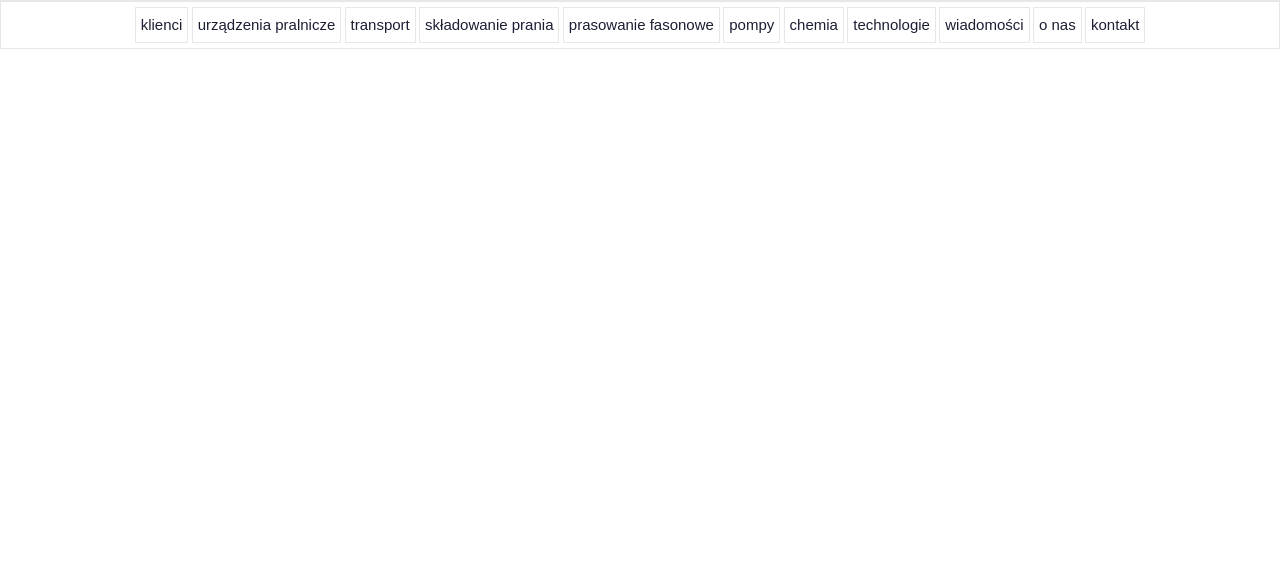
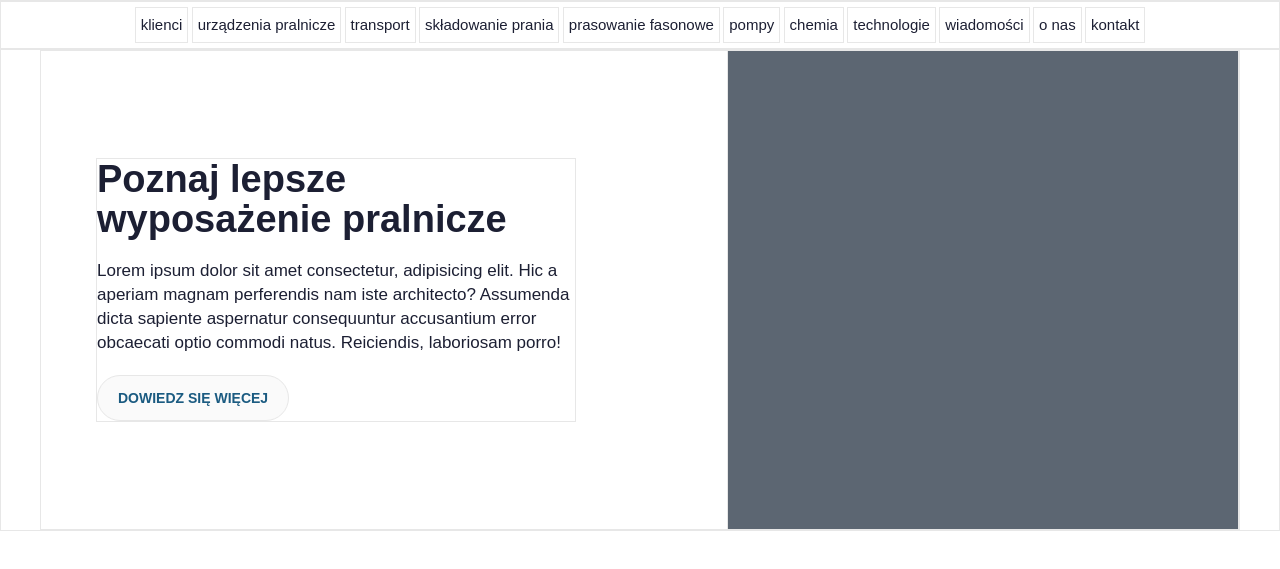
Before and after one commit to krystek77/www, a React app in the folder client/: page / in a window 1280 px wide. Shown: the part 71-640 px from the top of the page. Built offline with nearby package versions, Linux system fonts and the light colour scheme; a web font is replaced by a local one.

Commit message:
Prepare hero structure

```diff
--- a/client/src/components/App.js
+++ b/client/src/components/App.js
@@ -4,6 +4,7 @@ import Toolbar from './Toolbar';
 import Navigation from './Navigation';
 import Submenu from './Submenu';
 import Sidebar from './Sidebar';
+import Hero from './Hero';
 
 function App() {
   return (
@@ -11,6 +12,7 @@ function App() {
       <Router>
         <Toolbar />
         <Navigation />
+        <Hero />
         <Submenu />
         <Sidebar />
       </Router>
--- /dev/null
+++ b/client/src/components/Hero.js
@@ -0,0 +1,31 @@
+import { Link } from 'react-router-dom';
+function Hero() {
+  return (
+    <header className='hero'>
+      <div className='hero__wrapper'>
+        <article className='hero__content'>
+          <h1 className='hero__title'>Poznaj lepsze wyposażenie pralnicze</h1>
+          <p className='hero__description'>
+            Lorem ipsum dolor sit amet consectetur, adipisicing elit. Hic a
+            aperiam magnam perferendis nam iste architecto? Assumenda dicta
+            sapiente aspernatur consequuntur accusantium error obcaecati optio
+            commodi natus. Reiciendis, laboriosam porro!
+          </p>
+          <Link className='btn btn--action' type='button' to='/'>
+            Dowiedz się więcej
+          </Link>
+        </article>
+        <div className='hero__image'>
+          <img
+            className='hero__bg'
+            src='../assets/images/poznaj_test.png'
+            alt='hero1'
+            width='512'
+            height='820'
+          />
+        </div>
+      </div>
+    </header>
+  );
+}
+export default Hero;
--- a/client/src/components/index.js
+++ b/client/src/components/index.js
@@ -3,4 +3,5 @@ import Toolbar from './Toolbar';
 import Navigation from './Navigation';
 import Submenu from './Submenu';
 import Sidebar from './Sidebar';
-export { App, Toolbar, Navigation, Submenu, Sidebar };
+import Hero from './Hero';
+export { App, Toolbar, Navigation, Submenu, Sidebar, Hero };
--- a/client/src/sass/index.scss
+++ b/client/src/sass/index.scss
@@ -176,7 +176,7 @@ img {
 .btn {
   display: flex;
   align-items: center;
-  background-color: transparent;
+  background-color: $lightgrey;
   justify-content: center;
   padding: 0;
   border: $temporaryBorder;
@@ -190,6 +190,16 @@ img {
     @media all and (min-width: map-get($map: $breakpoints, $key:1200 )) {
       display: none;
     }
+  }
+  &--action {
+    padding: $gap * 2 $gap * 4;
+    border-radius: 2.3rem;
+    text-transform: uppercase;
+    font-weight: 600;
+    white-space: nowrap;
+    cursor: pointer;
+    font-size: 1.4rem;
+    width: max-content;
   }
 }
 /* auth-menu */
@@ -328,6 +338,7 @@ img {
   box-shadow: 0px 0px 8px 0px rgba(0, 0, 0, 0.15);
   width: 100%;
   position: fixed;
+  z-index: 1;
   top: 170px;
   left: 50%;
   transform: translate(-50%);
@@ -392,3 +403,51 @@ img {
     }
   }
 }
+
+.hero {
+  border: $temporaryBorder;
+
+  &__wrapper {
+    border: $temporaryBorder;
+    position: relative;
+    z-index: 0;
+    padding: $gap * 2 $gap * 3;
+    max-width: 1200px;
+    margin: 0 auto;
+    height: 480px;
+    overflow: hidden;
+    display: flex;
+    flex-direction: column;
+    justify-content: center;
+    align-items: flex-start;
+  }
+  &__content {
+    border: $temporaryBorder;
+    max-width: 480px;
+    position: relative;
+    z-index: 1;
+    margin-left: $gap * 2;
+    @media screen and (min-width: map-get($map: $breakpoints, $key:768 )) {
+      margin-left: $gap * 8;
+    }
+  }
+  &__title {
+    // border: $temporaryBorder;
+    font-size: 3.8rem;
+    line-height: 4rem;
+    margin-bottom: $gap * 4;
+  }
+  &__description {
+    // border: $temporaryBorder;
+    margin-bottom: $gap * 4;
+  }
+  &__image {
+    // border: $temporaryBorder;
+    position: absolute;
+    right: 0;
+    top: 50%;
+    transform: translateY(-50%);
+    max-width: 820px;
+    height: auto;
+  }
+}
```
Also changed, not shown: client/public/assets/images/poznaj_test.png (added), client/public/assets/images/softwash_test.png (added).
